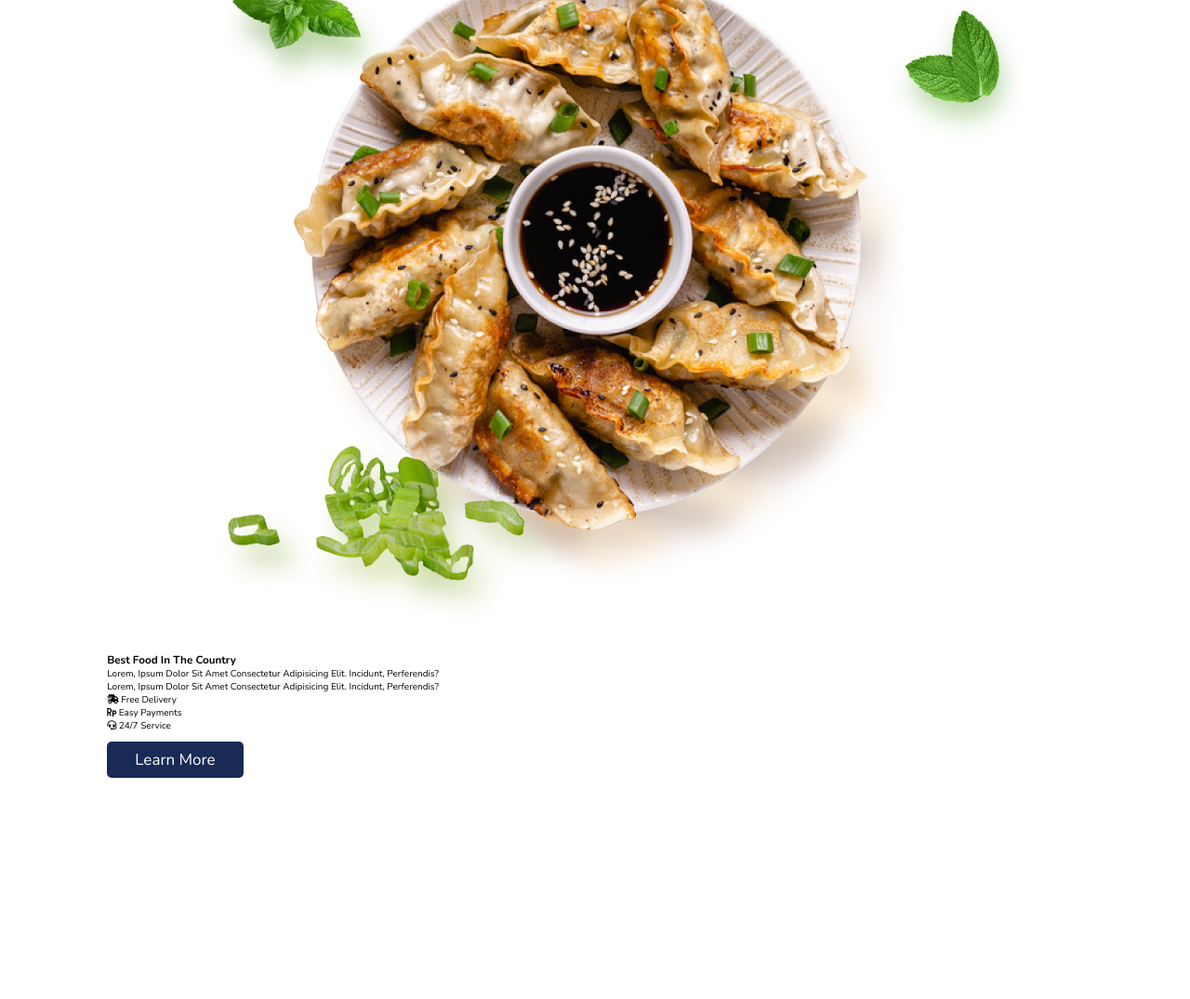
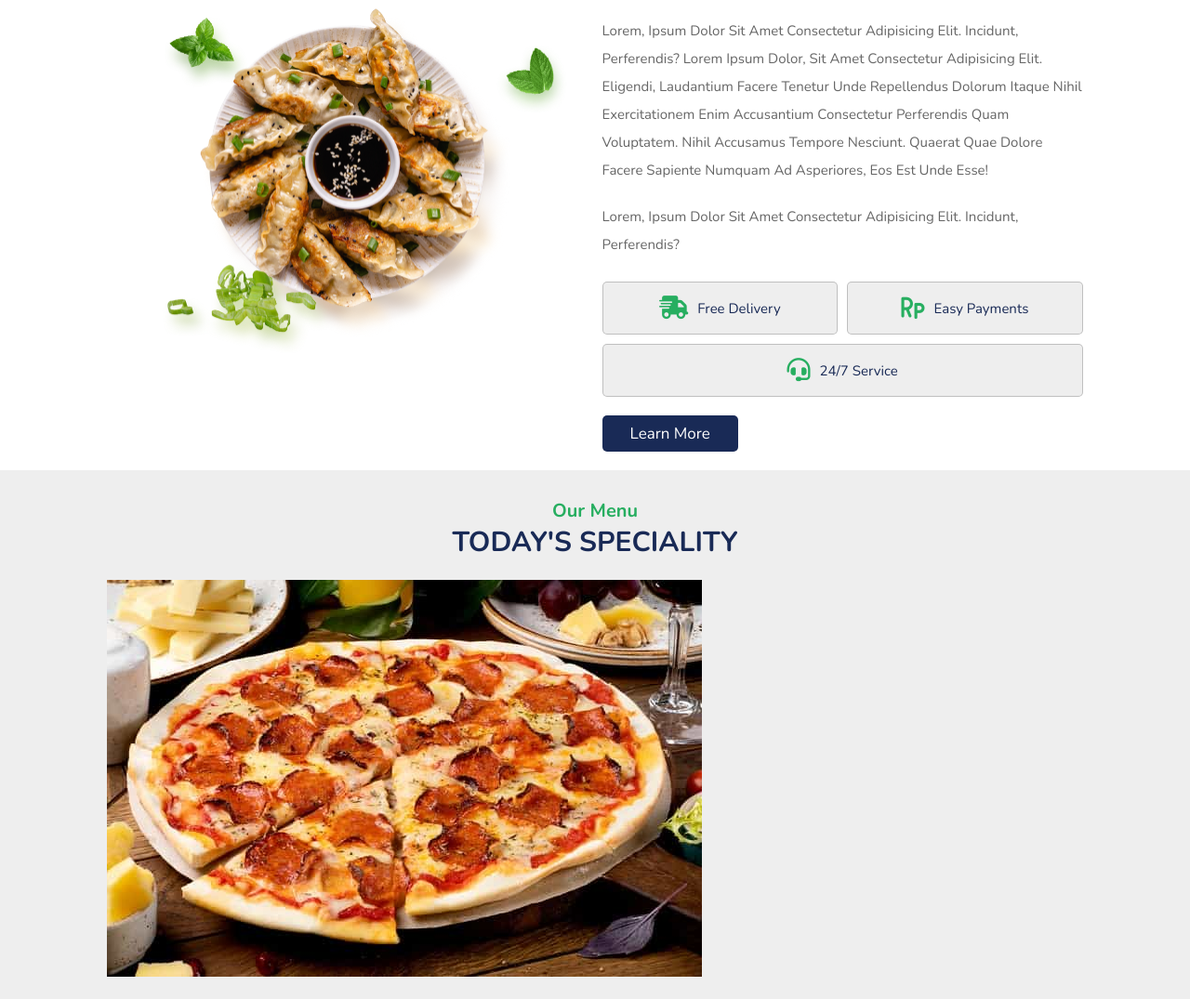
Before and after one commit to aamasykuri/waroeng-website, a plain HTML site: page index.html in a window 1280 px wide. Shown: the part 1746-2821 px from the top of the page at 93% size. Before the commit the page ends 2603 px from the top, so only its background shows below. Drawn offline with nearby package versions, Linux system fonts and the light colour scheme.

Commit message:
add menu section

```diff
--- a/css/style.css
+++ b/css/style.css
@@ -302,8 +302,65 @@ header .icons #menu-bars {
   font-size: 2.5rem;
 }
 
+.about .row {
+  display: flex;
+  flex-wrap: wrap;
+  gap: 1.5rem;
+  align-items: center;
+}
 
+.about .row .image {
+  flex: 1 1 45rem;
+}
 
+.about .row .image img {
+  width: 100%;
+}
+
+.about .row .content {
+  flex:  1 1 45rem;
+}
+
+.about .row .content h3 {
+  color: var(--black);
+  font-size: 4rem;
+  padding: 2rem 0;
+}
+.about .row .content p {
+  color: var(--light-color);
+  font-size: 1.5rem;
+  padding: 1rem 0;
+  line-height: 2;
+}
+
+.about .row .content .icons-container {
+  display: flex;
+  gap: 1rem;
+  flex-wrap: wrap;
+  padding: 1rem 0;
+  margin-top: 0.5rem;
+}
+
+.about .row .content .icons-container .icons {
+  background: #eee;
+  border-radius: 0.5rem;
+  border: 0.1rem solid rgba(0,0,0,0.2);
+  display: flex;
+  align-items: center;
+  justify-content: center;
+  gap: 1rem;
+  flex: 1 1 17rem;
+  padding: 1.5rem 1rem;
+}
+
+.about .row .content .icons-container .icons i {
+  font-size: 2.5rem;
+  color: var(--green);
+}
+.about .row .content .icons-container .icons span {
+  font-size: 1.5rem;
+  color: var(--black);
+}
 
 
 /* Media Queries */
--- a/index.html
+++ b/index.html
@@ -218,7 +218,11 @@
             </div>
             <div class="content">
                 <h3>best food in the country</h3>
-                <p>Lorem, ipsum dolor sit amet consectetur adipisicing elit. Incidunt, perferendis?</p>
+                <p>Lorem, ipsum dolor sit amet consectetur adipisicing elit. Incidunt, perferendis? Lorem ipsum dolor,
+                    sit amet consectetur adipisicing elit. Eligendi, laudantium facere tenetur unde repellendus dolorum
+                    itaque nihil exercitationem enim accusantium consectetur perferendis quam voluptatem. Nihil
+                    accusamus tempore nesciunt. Quaerat quae dolore facere sapiente numquam ad asperiores, eos est unde
+                    esse!</p>
                 <p>Lorem, ipsum dolor sit amet consectetur adipisicing elit. Incidunt, perferendis?</p>
                 <div class="icons-container">
                     <div class="icons">
@@ -241,6 +245,21 @@
         </div>
     </section>
     <!-- End About Section -->
+
+    <!-- Start Menu Section -->
+    <section class="menu" id="menu">
+        <h3 class="sub-heading">our menu</h3>
+        <h1 class="heading">today's speciality</h1>
+        <div class="box-container">
+            <div class="box">
+                <div class="image"><img src="images/menu-1.jpg" alt=""></div>
+            </div>
+        </div>
+    </section>
+    <!-- End Menu Section -->
+
+
+
     <!-- Custom JS file -->
     <script src="js/script.js"></script>
 
```
